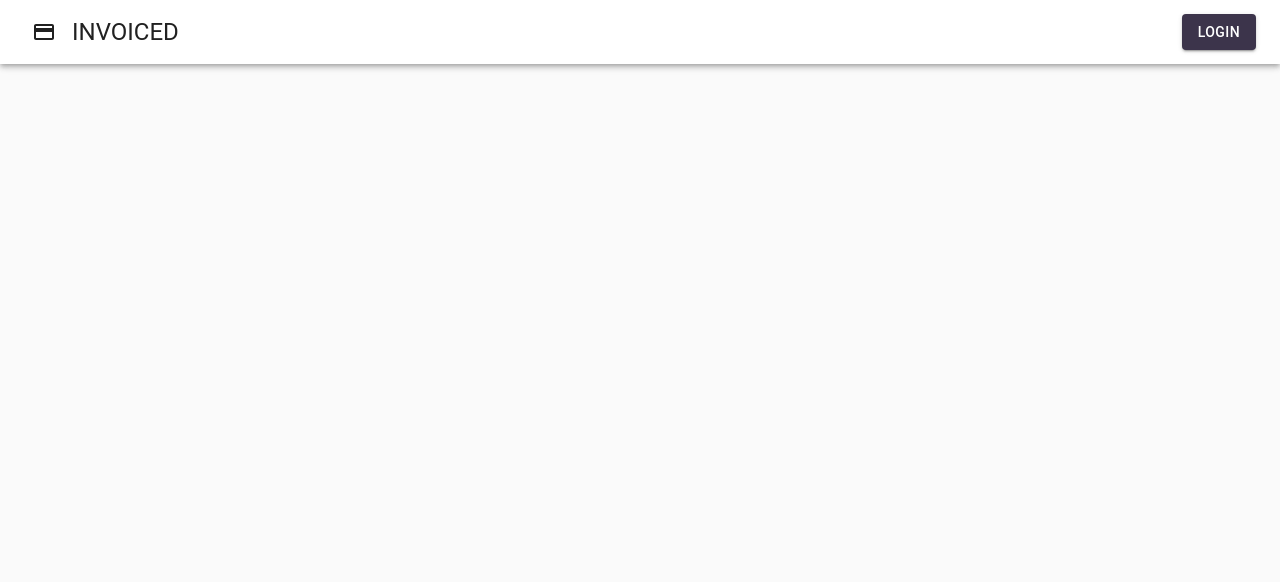
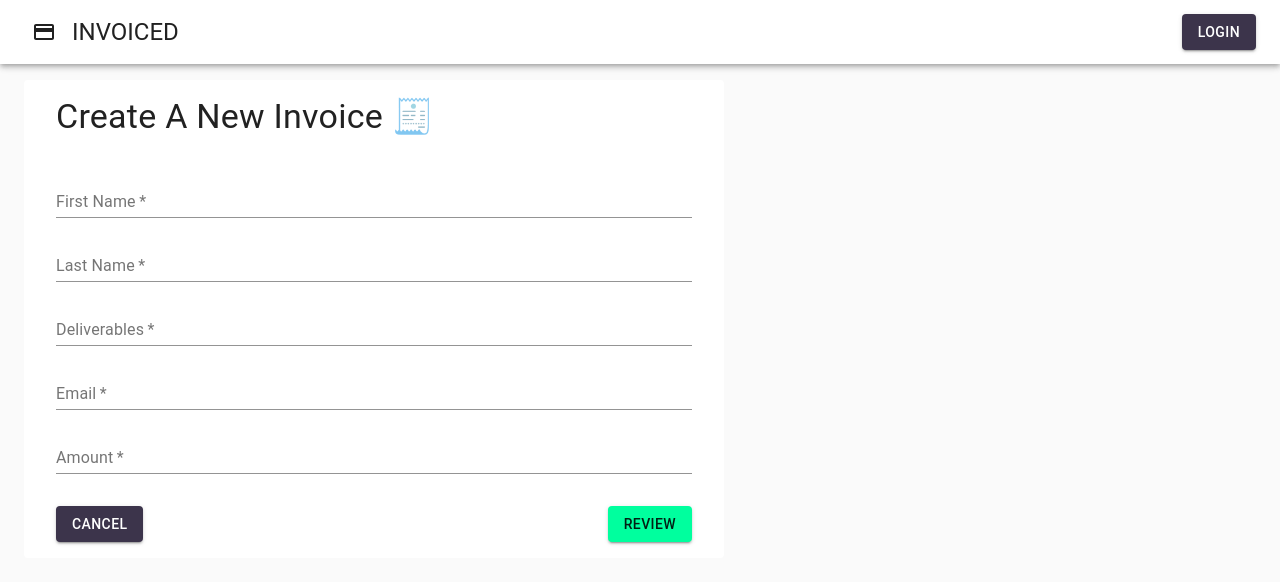
Before and after one commit to MitchAhoy/Invoiced, a React (Create React App) app in the folder client/: page /create/invoice in a window 1280 px wide. Shown: the top 582 px of the page. Built offline with nearby package versions, Linux system fonts and the light colour scheme; no server answers.

Commit message:
rebuilding form to make it dynamic

```diff
--- a/client/src/App.js
+++ b/client/src/App.js
@@ -1,12 +1,13 @@
-import React, { useEffect, useContext } from 'react'
+import React from 'react'
 import { makeStyles, Container } from '@material-ui/core'
 import Navbar from './components/Navbar'
 import Dashboard from './components/Dashboard'
 import NewInvoice from './components/invoices/NewInvoice'
 import VerificationSuccess from './components/VerificationSuccess'
-import { Route, BrowserRouter, Switch } from 'react-router-dom'
+import { Route, Switch } from 'react-router-dom'
 import InvoiceDetailedCard from './components/InvoiceDetailedCard'
 import NewCustomer from './components/NewCustomer'
+import Form from './components/form/Form'
 
 const useStyles = makeStyles((theme) => ({
   appBarSpacer: theme.mixins.toolbar
@@ -29,6 +30,7 @@ const App = () => {
 						<Route exact path='/dashboard' component={Dashboard} />
 						<Route exact path='/new/invoice' component={NewInvoice} />
 						<Route exact path='/new/customer' component={NewCustomer} />
+						<Route exact path='/create/:formFor' component={Form} />
 						<Route path='/invoice/:id' component={InvoiceDetailedCard} />
 					</Switch>
 
--- /dev/null
+++ b/client/src/components/form/Form.js
@@ -0,0 +1,34 @@
+import React, {useState} from 'react'
+import {
+	Paper,
+	makeStyles,
+	CssBaseline,
+} from '@material-ui/core'
+import formFields from './formFields'
+import FormInput from './FormInput'
+
+const useStyles = makeStyles((theme) => ({
+	formContainer: {
+		padding: '1rem 2rem',
+		maxWidth: '700px',
+	},
+}))
+
+const Form = ({match: {params: {formFor}}}) => {
+    const classes = useStyles()
+    const formInfo = formFields[formFor]
+    const [isReviewing, setIsReviewing] = useState(false)
+    console.log(formInfo)
+
+
+	return (
+		<div>
+			<CssBaseline />
+			<Paper elevation={0} className={classes.formContainer}>
+				<FormInput formInfo={formInfo}/>
+			</Paper>
+		</div>
+	)
+}
+
+export default Form
--- /dev/null
+++ b/client/src/components/form/FormInput.js
@@ -0,0 +1,78 @@
+import React from 'react'
+import { Link } from 'react-router-dom'
+import {
+	Typography,
+	Paper,
+	TextField,
+	makeStyles,
+	Button,
+	CssBaseline,
+} from '@material-ui/core'
+
+
+const useStyles = makeStyles((theme) => ({
+	title: {
+		marginBottom: '1rem',
+	},
+	form: {
+		display: 'flex',
+		flexDirection: 'column',
+	},
+	formInput: {
+		marginTop: '1rem',
+	},
+	formButtons: {
+		display: 'flex',
+		marginTop: '2rem',
+		justifyContent: 'space-between',
+	},
+}))
+
+const FormInput = ({formInfo: {fields, title}}) => {
+    const classes = useStyles()
+
+
+	const renderFields = fields.map(({ label, name, type }) => (
+		<TextField
+            key={name}
+            label={label}
+            name={name}
+            className={classes.formInput}
+            type={type}
+			required
+		/>
+	))
+
+	return (
+		<div>
+			<CssBaseline />
+			<Typography variant='h4' className={classes.title}>
+				{title}
+			</Typography>
+
+				<form className={classes.form}>
+					{renderFields}
+					<div className={classes.formButtons}>
+						<Link to={'/dashboard'} underline='none'>
+							<Button
+								variant='contained'
+								color='secondary'
+							>
+								Cancel
+							</Button>
+						</Link>
+						<Button
+							variant='contained'
+							color='primary'
+							type='submit'
+						>
+							Review
+						</Button>
+					</div>
+				</form>
+
+		</div>
+	)
+}
+
+export default FormInput
--- /dev/null
+++ b/client/src/components/form/formFields.js
@@ -0,0 +1,23 @@
+export default {
+    invoice: {
+        title: 'Create A New Invoice 🧾',
+        fields: [
+            {label: 'First Name', name: 'firstName', type: 'text'},
+            {label: 'Last Name', name: 'lastName', type: 'text'},
+            {label: 'Deliverables', name: 'deliverables', type: 'text'},
+            {label: 'Email', name: 'email', type: 'email'},
+            {label: 'Amount', name: 'amount', type: 'number'}
+        ],
+        type: 'createInvoice'
+
+    },
+    customer: {
+        title: 'Create A New Customer',
+        fields: [
+            {label: 'Customer Name', name: 'customerName', type: 'text'},
+            {label: 'Customer Email', name: 'customerEmail', type: 'email'},
+            {label: 'Billing Address', name: 'customerAddress', type: 'text'},
+        ],
+        type: 'createCustomer'
+    }
+}
--- /dev/null
+++ b/client/src/contexts/customers.context.js
@@ -0,0 +1,33 @@
+import React, { createContext, useState, useEffect } from 'react'
+import { useHistory } from 'react-router-dom'
+import axios from 'axios'
+
+export const CustomersContext = createContext()
+
+export const CustomerProvider = ({ children }) => {
+    const history = useHistory()
+
+    const [formDetails, setFormDetails] = useState({})
+    const handleFormChange = (evt) => setFormDetails({ ...formDetails, [evt.target.name]: evt.target.value })
+
+    const [showReview, setShowReview] = useState(false)
+	const handleShowReview = (evt) => {
+		evt.preventDefault()
+		setShowReview(!showReview)
+    }
+
+    const createCustomer = async () => {
+        try {
+            const response = await axios.post('/stripe/create_customer', formDetails)
+            history.push('/dashboard')
+        } catch (err) {
+			throw new Error(err)
+        }
+    }
+
+    return (
+		<CustomersContext.Provider value={{formDetails, handleFormChange, showReview, handleShowReview, createCustomer}}>
+			{children}
+		</CustomersContext.Provider>
+	)
+}
--- a/client/src/index.js
+++ b/client/src/index.js
@@ -2,6 +2,7 @@ import React, { useContext } from 'react';
 import { UserProvider } from './contexts/user.context'
 import { NewInvoiceProvider } from './contexts/newInvoice.context'
 import { InvoicesProvider } from './contexts/invoices.context'
+import { CustomerProvider } from './contexts/customers.context'
 import theme from './theme'
 import { ThemeProvider } from '@material-ui/styles'
 import ReactDOM from 'react-dom';
@@ -17,7 +18,9 @@ ReactDOM.render(
         <UserProvider>
           <NewInvoiceProvider>
             <InvoicesProvider>
-              <App />
+              <CustomerProvider>
+                <App />
+              </CustomerProvider>
             </InvoicesProvider>
           </NewInvoiceProvider>
         </UserProvider>
```
